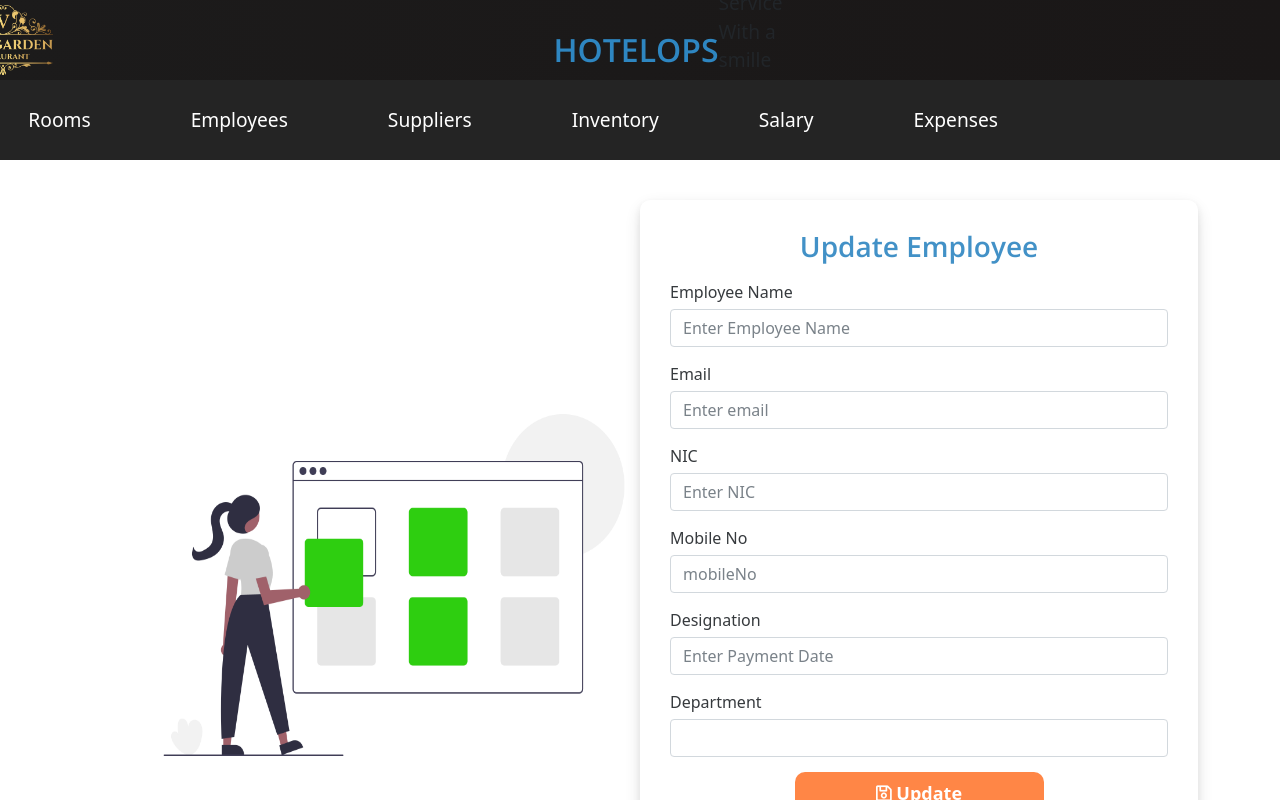
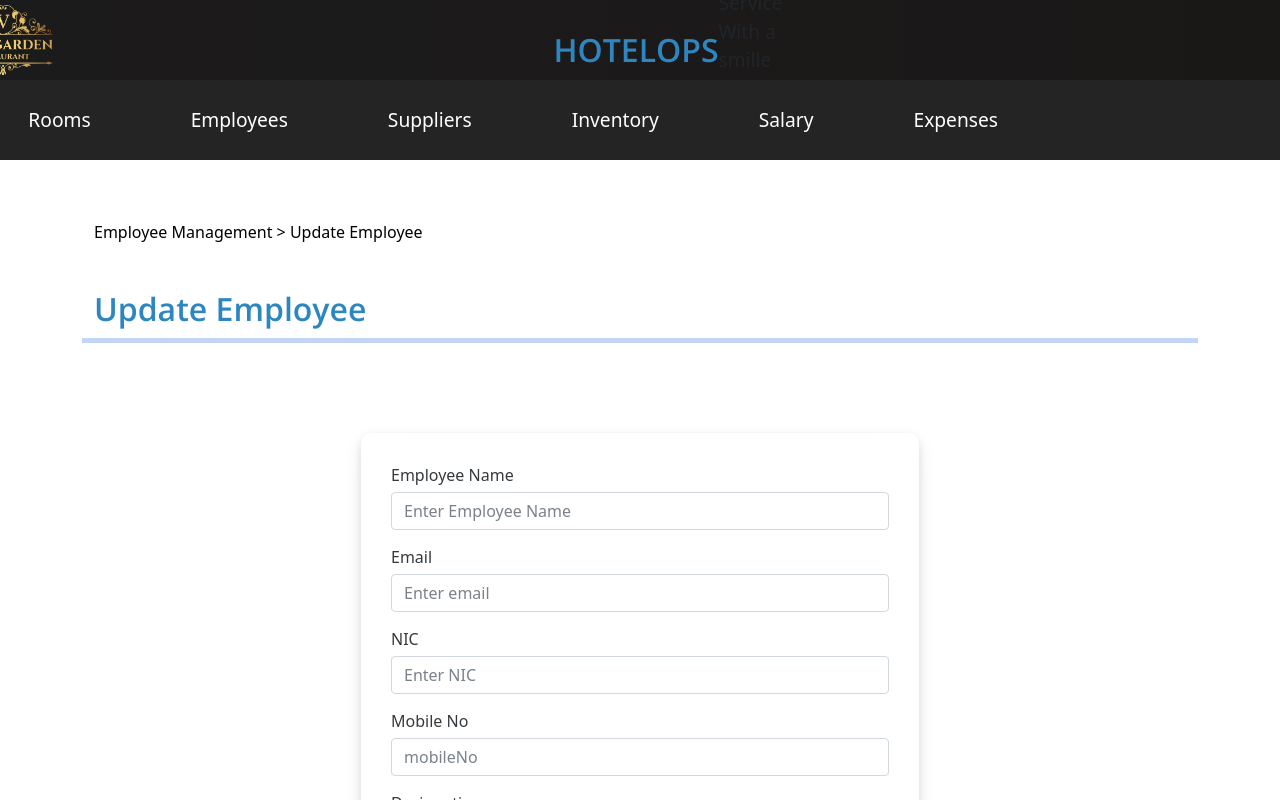
Before and after one commit to Lakshan555/Hotel-management-System, a React (Create React App) app in the folder client/: page /emp_update/1 in a window 1280 px wide. Shown: the top 800 px of the page. Built offline with nearby package versions, Linux system fonts and the light colour scheme; no server answers; a web font is replaced by a local one.

Commit message:
add change employee

```diff
--- a/client/src/Components/Employee/Home.js
+++ b/client/src/Components/Employee/Home.js
@@ -137,7 +137,7 @@ export default class Home extends Component {
               </div>
               <div className="col-2" />
               <div className="col-3 search position-relative" style={{ marginTop: '20px' }}>
-                <i className="fa fa-search"></i> <input className="form-control" type="Search" placeholder="Search an attendance" name="searchQuery" onChange={this.handleSearchArea} />
+                <i className="fa fa-search"></i> <input className="form-control" type="Search" placeholder="Search a employee" name="searchQuery" onChange={this.handleSearchArea} />
               </div>
             </div>
             <div className="shadowBox">
@@ -167,10 +167,10 @@ export default class Home extends Component {
                           <td>{employee.email}</td>
                           <td>{employee.department}</td>
                           <td>
-                            <Link href="" type="button" class="btn btn-warning" style={{ width: '95px', margin: '2px' }}>
+                            <Link to={`/emp_update/${employee._id}`} type="button" class="btn btn-warning" style={{ width: '95px', margin: '2px' }}>
                               <i class="far fa-edit"></i>&nbsp;Edit
                             </Link>&nbsp;&nbsp;
-                            <Link href="#" type="button" class="btn btn-danger" onClick={()=>this.onDelete(employee._id)}>
+                            <Link to="#" type="button" class="btn btn-danger" onClick={()=>this.onDelete(employee._id)}>
                               <i className="far fa-trash-alt"></i>&nbsp;Delete
                             </Link>
                           </td>
--- a/client/src/Components/Employee/UpdateEmployee.js
+++ b/client/src/Components/Employee/UpdateEmployee.js
@@ -1,6 +1,8 @@
 import React, { Component } from 'react'
 import axios from 'axios';
-import {toast} from 'react-toastify';
+import { ToastContainer, toast } from "react-toastify";
+import 'react-toastify/dist/ReactToastify.css';
+import { Link } from 'react-router-dom';
 
 const invoiceRegx = RegExp(/^[a-zA-Z0-9]+@(?:[a-zA-Z0-9]+\.)+[A-Za-z]+$/gm);
 const formValid = formErrors =>{
@@ -123,23 +125,24 @@ export default class UpdateEmployee extends Component {
         })
     }
 
-
-
-
-
-
     render() {
         return (
-            <div className="container">
-                <div className="row ">
-                    <div className="col-6">
-                        <img className="order_img" src="../images/eupdate.png" />
-                    </div>
+            <div className="container containerTop">
+            <div className="row">
+              <div className="col position-relative link">
+                <p><Link to="/get_Emp">Employee Management</Link> {'>'} Update Employee</p>
+              </div>
+            </div>
+            <div className="row">
+              <div className="col-9 position-relative">
+                <h2>Update Employee</h2>
+                < ToastContainer />
+              </div>
+              <hr className="hr" style={{ height: '2px', color: '#0a90e8' }} />
+            </div>
+                <div className="row">
+                    <div className="col-3"/>
                     <div className="col-6 shadowBox" >
-                        <center>
-
-                            <h1 className="h3 mb-3 font-weight-normal">Update Employee</h1>
-                        </center>
                         <form className="needs-validation" noValidate>
                             <div className="form-group" style={{ marginBottom: '15px' }}>
                                 <label style={{ marginBottom: '5px' }}>Employee Name</label>
@@ -224,6 +227,7 @@ export default class UpdateEmployee extends Component {
                             </center>
                         </form>
                     </div>
+                    <div className="col-3"/>
                 </div>
             </div>
         )
```
